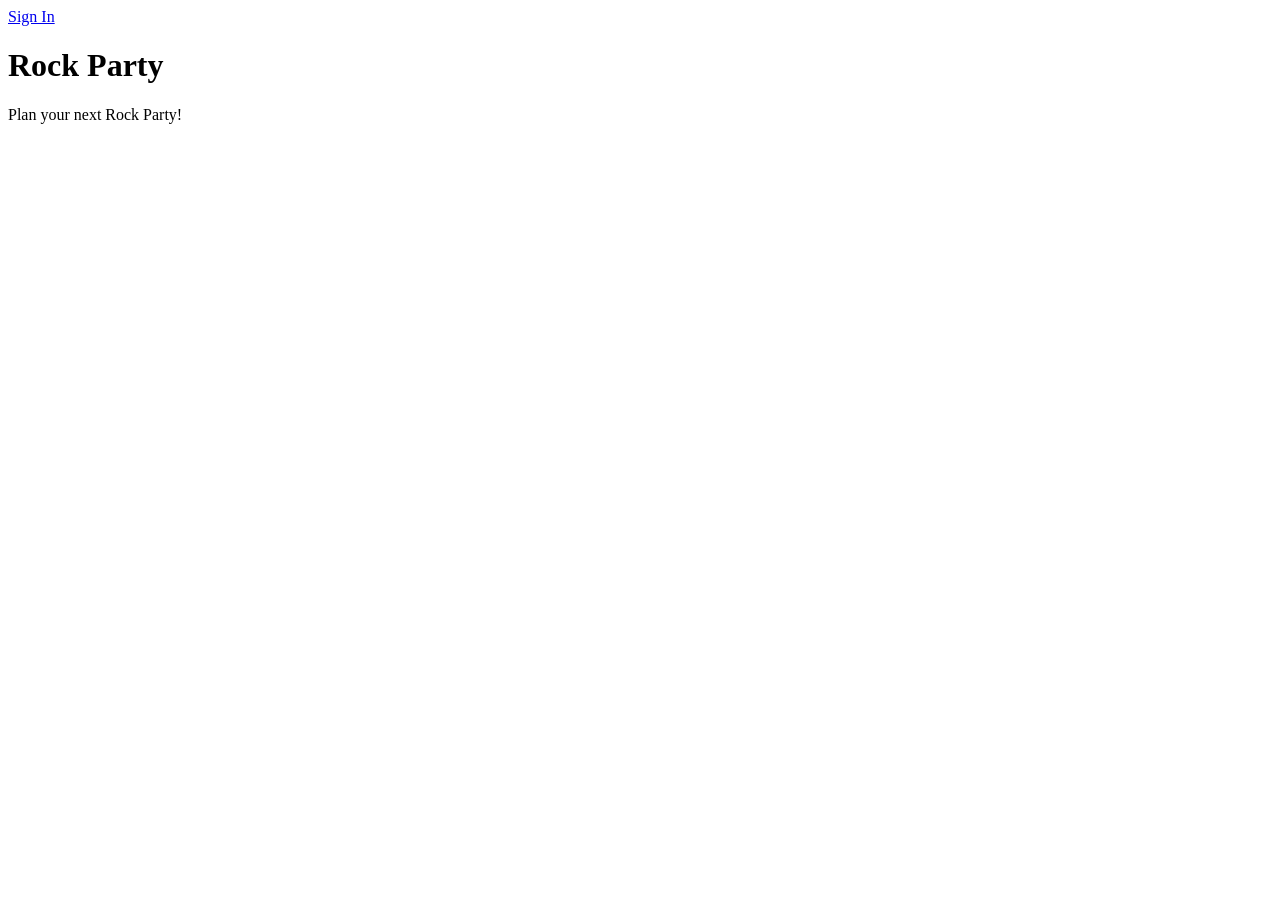
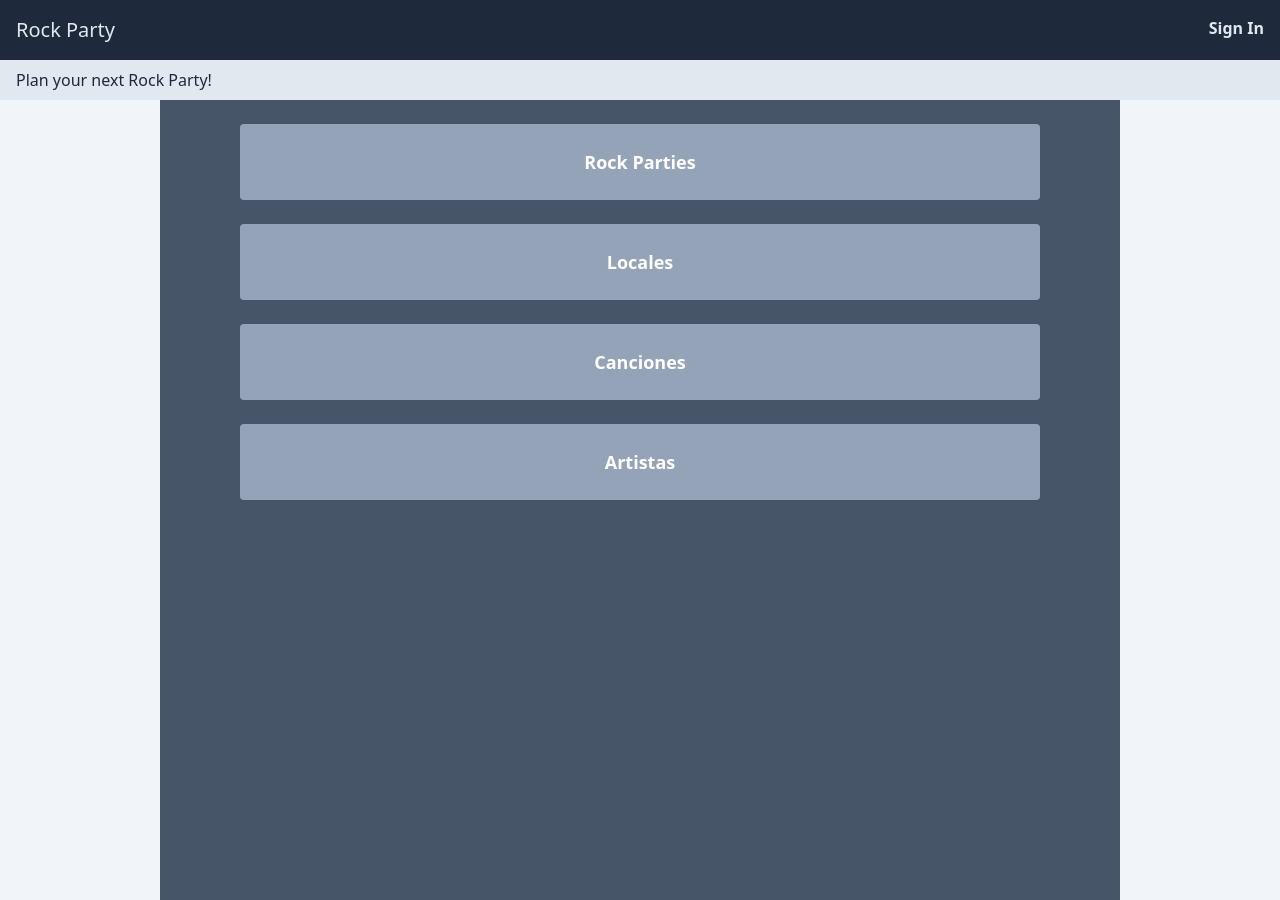
Before and after one commit to camilo-otro/rockparty, a SvelteKit app: page / in a window 1280 px wide. Before the commit the page ends 800 px from the top, so only its background shows below. Built offline with nearby package versions, Linux system fonts and the light colour scheme; no server answers.

Commit message:
added styles main buttons and venues route

```diff
--- a/src/app.css
+++ b/src/app.css
@@ -1,3 +1,9 @@
 @import 'tailwindcss/base';
 @import 'tailwindcss/components';
 @import 'tailwindcss/utilities';
+
+@layer base {
+  body {
+    @apply bg-slate-100 text-slate-800;
+  }
+}
--- a/src/routes/+layout.svelte
+++ b/src/routes/+layout.svelte
@@ -1,7 +1,7 @@
 <script>
   import { onMount } from 'svelte'
   import { invalidate } from '$app/navigation'
-
+  import "../app.css";
   export let data
 
   $: ({ supabase, session } = data)
@@ -17,12 +17,13 @@
   })
 </script>
 
-<nav>
+<nav class="bg-slate-800 text-slate-200 p-4 flex flex-row gap-8">
+  <h1 class="text-xl basis-3/4">Rock Party</h1>
   {#if session}
     <p>Welcome, {session.user.email}</p>
     <button on:click={() => supabase.auth.signOut()}>Sign Out</button>
   {:else}
-    <a href="/login">Sign In</a>
+    <a href="/login" class="font-bold basis-1/4 text-right">Sign In</a>
   {/if}
 </nav>
 
--- a/src/routes/+page.svelte
+++ b/src/routes/+page.svelte
@@ -1,2 +1,7 @@
-<h1>Rock Party</h1>
-<p>Plan your next Rock Party!</p>
+<p class="bg-slate-200 p-2 px-4">Plan your next Rock Party!</p>
+<section class="bg-slate-600 flex flex-col items-center w-3/4 h-screen m-auto pt-6">
+    <a class="btn btn-accent text-center text-lg font-bold bg-slate-400 text-white p-2 rounded w-10/12 mb-6 p-6">Rock Parties</a>
+    <a class="btn btn-accent text-center text-lg font-bold bg-slate-400 text-white p-2 rounded w-10/12 mb-6 p-6" href="/venues">Locales</a>
+    <a class="btn btn-accent text-center text-lg font-bold bg-slate-400 text-white p-2 rounded w-10/12 mb-6 p-6">Canciones</a>
+    <a class="btn btn-accent text-center text-lg font-bold bg-slate-400 text-white p-2 rounded w-10/12 mb-6 p-6">Artistas</a>
+</section>
--- /dev/null
+++ b/src/routes/api/venues/+server.js
@@ -0,0 +1,34 @@
+// src/routes/api/venues/+server.js
+
+// Import the Supabase client
+import { supabase } from '$lib/supabaseClient';
+
+// Import the 'json' helper from SvelteKit to easily create JSON responses.
+import { json } from '@sveltejs/kit';
+
+/**
+ * This function handles GET requests to this endpoint.
+ * @param {import('./$types').RequestHandler} event
+ */
+export async function GET({ url }) {
+  // You can access query parameters from the URL if needed
+  // For example: const limit = url.searchParams.get('limit');
+
+  console.log('Received GET request to /api/venues');
+
+  // Use the Supabase client to fetch data from your 'posts' table.
+  const { data, error } = await supabase
+    .from('venue')
+    .select('*');
+
+  // Handle potential errors from the database query.
+  if (error) {
+    console.error('Error fetching posts for API:', error);
+    // Return a 500 Internal Server Error response.
+    return json({ error: 'Could not fetch posts' }, { status: 500 });
+  }
+
+  // If the query is successful, return the data as a JSON response
+  // with a 200 OK status.
+  return json(data, { status: 200 });
+}
--- /dev/null
+++ b/src/routes/venues/+page.svelte
@@ -0,0 +1,4 @@
+<div class="flex flex-col items-left gap-6">
+    <section>List all registered Venues</section>
+    <a class="btn btn-accent text-center bg-slate-700 text-slate-200 w-1/3 p-6 rounded" href="/venues/create">Agregar un local</a>
+</div>
--- /dev/null
+++ b/src/routes/venues/create/+page.svelte
@@ -0,0 +1,15 @@
+<h2 class="bg-slate-400 p-4">AGREGAR NUEVO LOCAL</h2>
+<form action="/api/venues/create" method="post">
+    <div class="flex flex-col w-3/4 p-5 mb-4">
+        <label for="name" class="mb-1">Nombre del Local</label>
+        <input id="name" type="text" name="name" required class="p-2 border rounded" />
+
+        <label for="address" class="mb-1">Dirección</label>
+        <input id="address" type="text" name="address" required class="p-2 border rounded" />
+
+        <label for="capacity" class="mb-1">Capacidad</label>
+        <input id="capacity" type="number" name="capacity" required class="p-2 border rounded" />
+    </div>
+
+    <button type="submit">Crear Local</button>
+</form>
```
